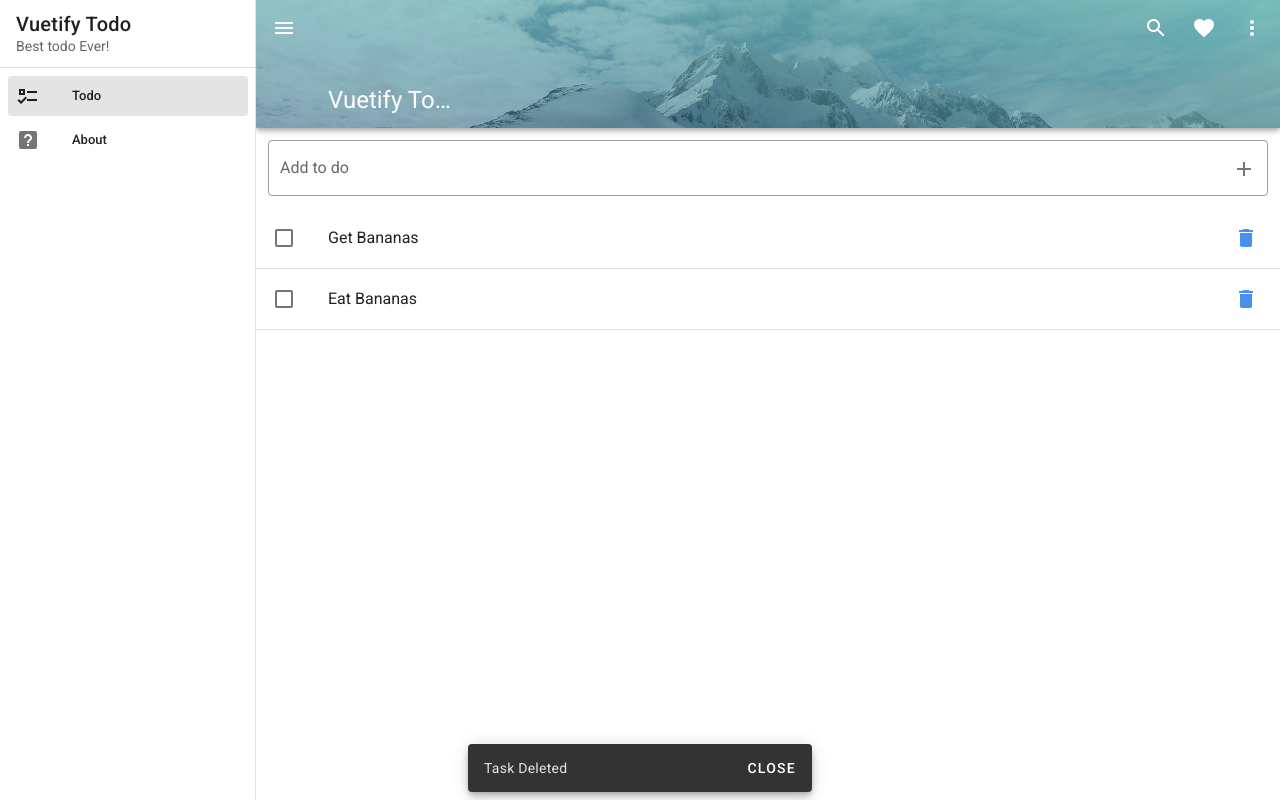
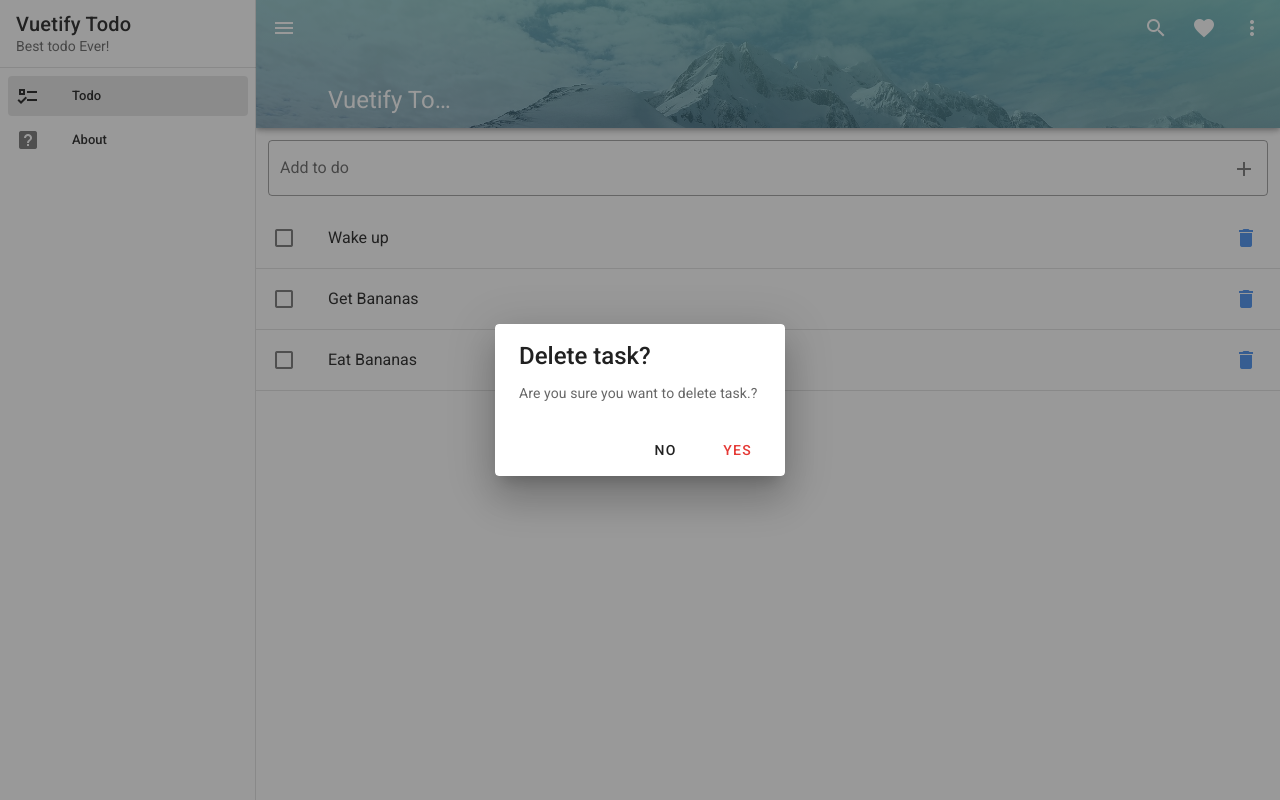
Before and after one commit to archalwar/VuetifyVuexapp, a Vue app: page /#/ in a window 1280 px wide. Both pictures are taken after a click on the button 1246 px from the left and 238 px from the top of the page. Built offline with nearby package versions, Linux system fonts and the light colour scheme.

Commit message:
Dialog added with delete task
Dialog added with delete task

```diff
--- /dev/null
+++ b/src/components/Dialogs/DialogDelete.vue
@@ -0,0 +1,46 @@
+<template>
+  <v-dialog
+      :value="true"
+      persistent
+      max-width="290"
+    >
+
+      <v-card>
+        <v-card-title class="headline">
+         Delete task?
+        </v-card-title>
+        <v-card-text>Are you sure you want to delete task.?</v-card-text>
+        <v-card-actions>
+          <v-spacer></v-spacer>
+          <v-btn
+          @click="$emit('close')"
+            text
+          >
+            No
+          </v-btn>
+          <v-btn
+           @click="$store.dispatch('deleteTask', task.id)"
+            color="red darken-1"
+            text
+          >
+            Yes
+          </v-btn>
+        </v-card-actions>
+      </v-card>
+    </v-dialog>
+</template>
+
+<script>
+export default {
+  props: ["task"],
+    data () {
+      return {
+        dialog: false,
+      }
+    },
+  }
+</script>
+
+<style>
+
+</style>
--- a/src/components/Todo/Task.vue
+++ b/src/components/Todo/Task.vue
@@ -16,18 +16,30 @@
           >
         </v-list-item-content>
         <v-list-item-action>
-          <v-btn icon @click.stop="$store.dispatch('deleteTask', task.id)">
+          <v-btn icon @click.stop="dialogs.delete = true">
             <v-icon color="primary lighten-1">mdi-delete</v-icon>
           </v-btn>
         </v-list-item-action>
       </template>
     </v-list-item>
     <v-divider></v-divider>
+
+    <dialog-delete v-if="dialogs.delete" :task = "task" @close="dialogs.delete = false" />
   </div>
 </template>
 
 <script>
 export default {
   props: ["task"],
+  data() {
+    return {
+      dialogs: {
+        delete: false,
+      },
+    };
+  },
+  components: {
+    "dialog-delete": require("@/components/Dialogs/DialogDelete.vue").default,
+  },
 };
 </script>
```
